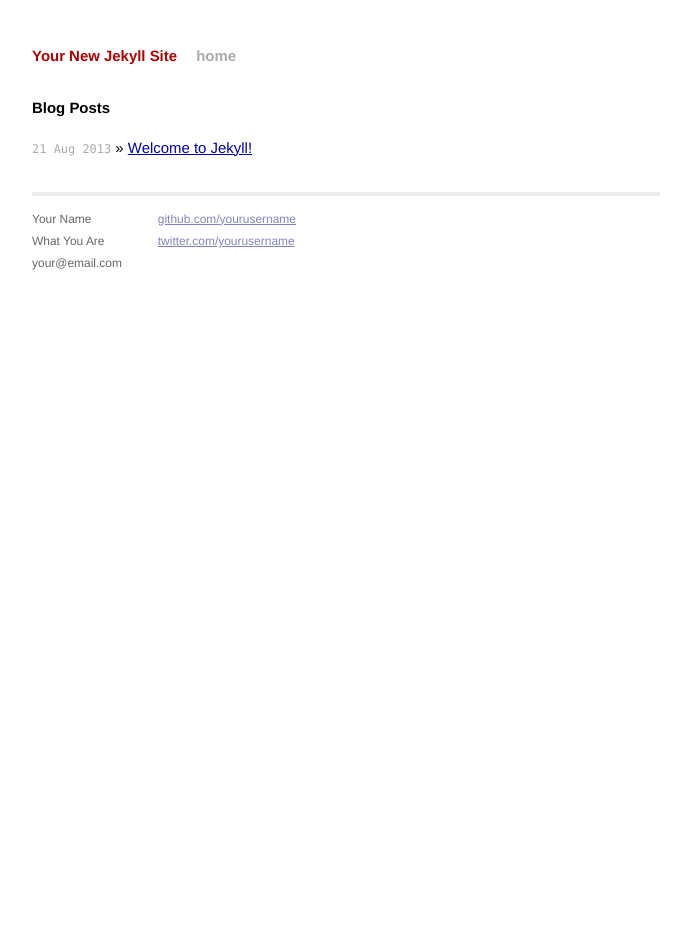
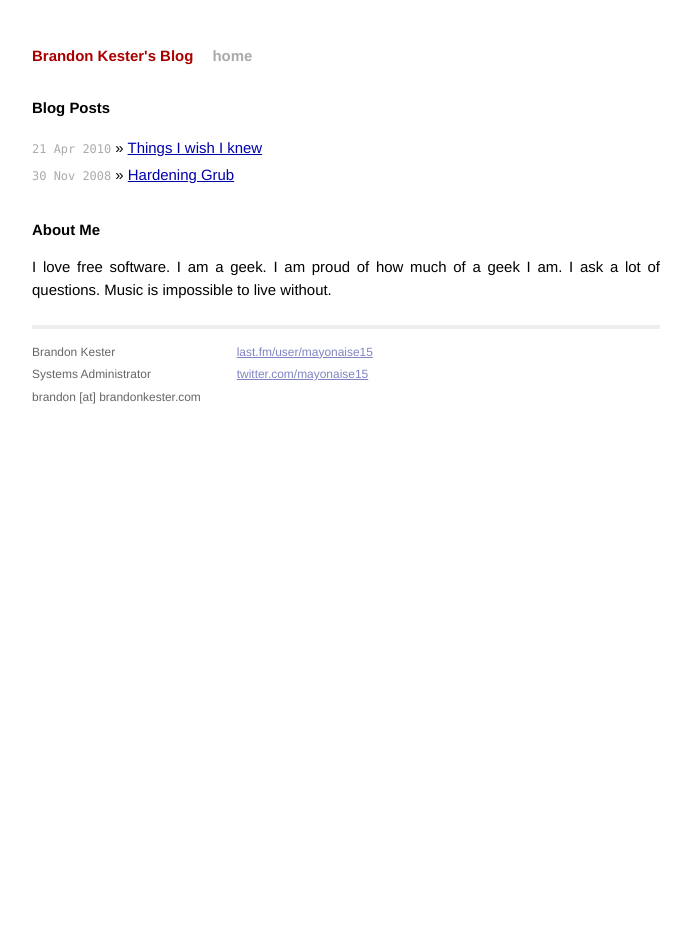
Before and after one commit to kesterb/kesterb.github.io, a Jekyll site: the page built from index.html, in a window 1280 px wide. Shown: the whole page, without its empty margins (294-985 px from the left). Built offline with Jekyll 4.4.1, drawn with Linux system fonts in a browser that asks for light colours; Markdown is read by kramdown in place of the engine named in the settings.

Commit message:
Added two posts.  Slight site modifications.

```diff
--- a/_config.yml
+++ b/_config.yml
@@ -1,3 +1,4 @@
-name: Your New Jekyll Site
+name: Brandon Kester's Blog
 markdown: redcarpet
 pygments: true
+timezone: America/Los_Angeles
--- a/_layouts/default.html
+++ b/_layouts/default.html
@@ -27,15 +27,15 @@
             <div class="footer">
               <div class="contact">
                 <p>
-                  Your Name<br />
-                  What You Are<br />
-                  your@email.com
+                  Brandon Kester<br />
+                  Systems Administrator<br />
+                  brandon [at] brandonkester.com
                 </p>
               </div>
               <div class="contact">
                 <p>
-                  <a href="http://github.com/yourusername/">github.com/yourusername</a><br />
-                  <a href="http://twitter.com/yourusername/">twitter.com/yourusername</a><br />
+                  <a href="http://www.last.fm/user/mayonaise15">last.fm/user/mayonaise15</a><br />
+                  <a href="http://twitter.com/mayonaise15/">twitter.com/mayonaise15</a><br />
                 </p>
               </div>
             </div>
--- a/css/main.css
+++ b/css/main.css
@@ -158,3 +158,7 @@ ul.posts span {
 .post pre.terminal code {
   background-color: #333;
 }
+
+#disqus_thread {
+  margin-top: 10px;
+}
--- a/index.html
+++ b/index.html
@@ -1,13 +1,15 @@
 ---
 layout: default
-title: Your New Jekyll Site
+title: Brandon Kester's Blog
 ---
 
 <div id="home">
   <h1>Blog Posts</h1>
   <ul class="posts">
-    {% for post in site.posts %}
+    {% for post in site.posts limit:10 %}
       <li><span>{{ post.date | date_to_string }}</span> &raquo; <a href="{{ post.url }}">{{ post.title }}</a></li>
     {% endfor %}
   </ul>
+  <h1>About Me</h1>
+  	<p>I love free software. I am a geek. I am proud of how much of a geek I am. I ask a lot of questions. Music is impossible to live without.</p>
 </div>
```
Also changed, not shown: _layouts/post.html (+11 -0 lines), _posts/2008-11-30-hardening-grub.markdown (added, +30 -0 lines), _posts/2010-04-21-things-i-wish-i-knew.markdown (added, +14 -0 lines), _posts/2013-08-21-welcome-to-jekyll.markdown (deleted, +0 -24 lines).
